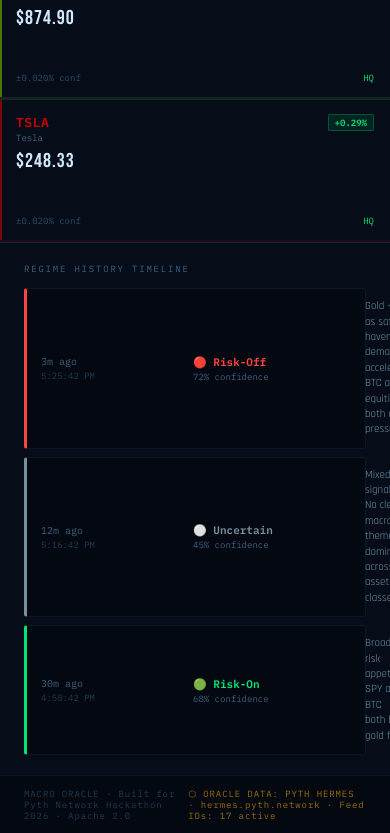
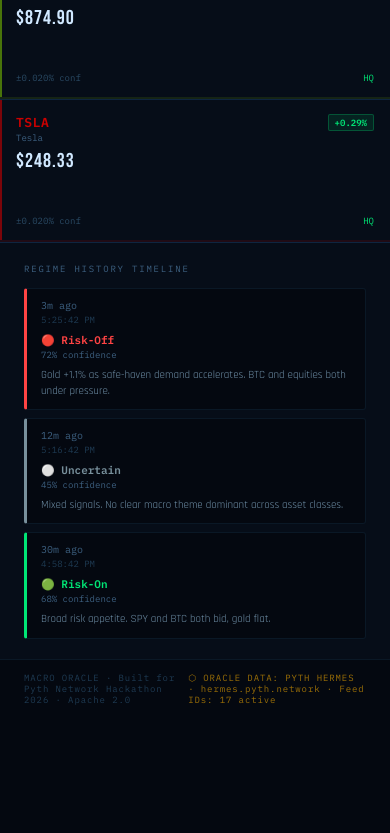
Before and after one commit to Jonny1111111111111/macro-oracle, a React (Vite) app in the folder apps/web/: page / in a window 390 px wide. Shown: the part 2840-3673 px from the top of the page. After the commit the page ends 3557 px from the top, so only its background shows below. Built offline with nearby package versions, Linux system fonts and the light colour scheme; no server answers.

Commit message:
fix(web): mobile-friendly regime history timeline

```diff
--- a/apps/web/src/App.tsx
+++ b/apps/web/src/App.tsx
@@ -483,7 +483,7 @@
           ]).slice(0, 8).map((event, i) => {
             const rr = REGIMES[event.regime as RegimeKey] || REGIMES.UNCERTAIN
             return (
-              <div key={i} style={{ display: 'grid', gridTemplateColumns: '140px 160px 1fr', gap: 12, alignItems: 'center', padding: '10px 14px', background: '#040810', border: '1px solid #0a1826', borderRadius: 3, borderLeft: `3px solid ${rr.color}` }}>
+              <div key={i} className="timelineRow" style={{ display: 'grid', gridTemplateColumns: '140px 160px 1fr', gap: 12, alignItems: 'center', padding: '10px 14px', background: '#040810', border: '1px solid #0a1826', borderRadius: 3, borderLeft: `3px solid ${rr.color}` }}>
                 <div>
                   <div style={{ fontSize: 10, color: '#3d6080' }}>{timeAgo(event.ts)}</div>
                   <div style={{ fontSize: 9, color: '#1e3a52', marginTop: 2 }}>
@@ -537,6 +537,8 @@
         @media (max-width: 640px) {
           .regimeBanner { grid-template-columns: 1fr !important; }
           .assetGrid { grid-template-columns: repeat(2, minmax(0, 1fr)) !important; }
+          .timelineRow { grid-template-columns: 1fr !important; gap: 8px !important; align-items: start !important; }
+          .timelineRow > div { min-width: 0 !important; }
           .app { font-size: 12px !important; }
 
           /* Reduce padding in key areas (topbar/banner) */
```
